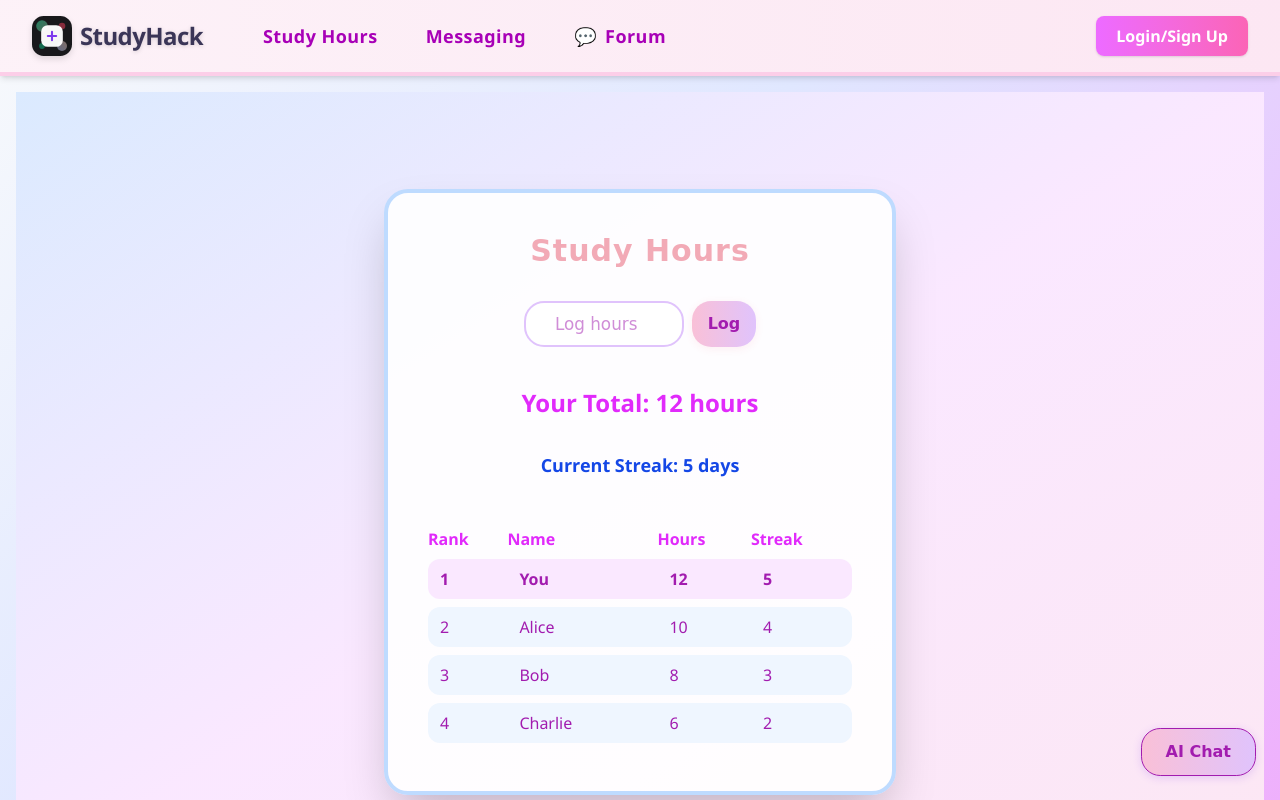
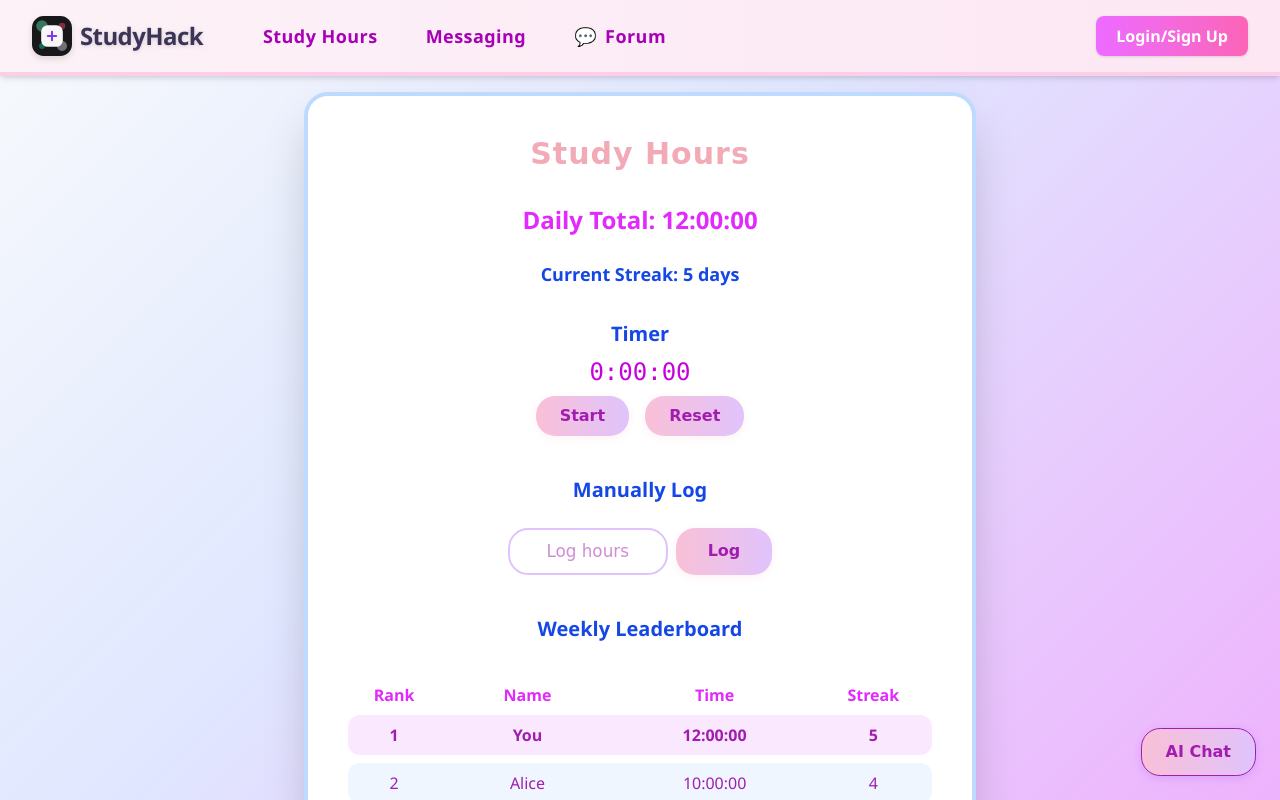
Before and after one commit to DanielZTWang/HackTheValley, a React (Vite) app in the folder client/: page /leaderboard in a window 1280 px wide. Shown: the top 800 px of the page. Built offline with nearby package versions, Linux system fonts and the light colour scheme.

Commit message:
lb frontend done

```diff
--- a/client/src/pages/Leaderboard.tsx
+++ b/client/src/pages/Leaderboard.tsx
@@ -13,6 +13,28 @@ function getTodayDateStr() {
 }
 
 const StudyHours: React.FC = () => {
+  // Timer state
+  const [timerValue, setTimerValue] = useState(0);
+  const [timerRunning, setTimerRunning] = useState(false);
+  useEffect(() => {
+    let interval: ReturnType<typeof setInterval> | null = null;
+    if (timerRunning) {
+      interval = setInterval(() => {
+        setTimerValue((prev) => prev + 1);
+      }, 1000);
+    }
+    return () => {
+      if (interval) clearInterval(interval);
+    };
+  }, [timerRunning]);
+  function formatTimer(sec: number) {
+    const h = Math.floor(sec / 3600);
+    const m = Math.floor((sec % 3600) / 60);
+    const s = sec % 60;
+    return `${h}:${m.toString().padStart(2, "0")}:${s
+      .toString()
+      .padStart(2, "0")}`;
+  }
   // Helper to format hours as hh:mm:ss
   function formatTime(hours: number) {
     const totalSeconds = Math.floor(hours * 3600);
@@ -88,17 +110,60 @@ const StudyHours: React.FC = () => {
   }, [lastLogDate]);
 
   return (
-    <div className="min-h-screen flex flex-col items-center justify-center bg-gradient-to-br from-blue-100 via-fuchsia-100 to-pink-100">
-      <div className="bg-white/90 rounded-3xl shadow-2xl border-4 border-blue-200 max-w-lg w-full flex flex-col gap-6 p-10 items-center">
+    <div className="min-h-screen flex items-center justify-center">
+      <div className="bg-white rounded-3xl shadow-2xl border-4 border-blue-200 max-w-2xl w-full min-h-[700px] flex flex-col gap-6 p-10 items-center">
         <h2 className="text-3xl font-extrabold text-blue-500 mb-2 tracking-widest text-center">
           Study Hours
         </h2>
+        <div className="text-2xl font-bold text-fuchsia-500 text-center">
+          Daily Total: {formatTimer(Math.floor(hours * 3600))}
+        </div>
+        <div className="text-lg font-semibold text-blue-700 mb-2 text-center">
+          Current Streak: {streak} {streak === 1 ? "day" : "days"}
+        </div>
+        <div className="flex flex-col items-center mb-4">
+          <div className="text-xl font-bold text-blue-700 mb-2">Timer</div>
+          <div className="text-2xl font-mono text-fuchsia-600 mb-2">
+            {formatTimer(timerValue)}
+          </div>
+          <div className="flex gap-4">
+            <button
+              type="button"
+              className={`px-6 py-2 rounded-full font-bold transition text-white ${
+                timerRunning
+                  ? "bg-blue-400 hover:bg-blue-500"
+                  : "bg-fuchsia-400 hover:bg-fuchsia-500"
+              }`}
+              onClick={() => {
+                if (timerRunning) {
+                  setTimerRunning(false);
+                } else {
+                  setTimerRunning(true);
+                }
+              }}
+            >
+              {timerRunning ? "Stop" : "Start"}
+            </button>
+            <button
+              type="button"
+              className="px-6 py-2 rounded-full font-bold transition text-white bg-gray-300 hover:bg-gray-400 text-gray-700"
+              onClick={() => {
+                setTimerRunning(false);
+                setTimerValue(0);
+              }}
+              disabled={timerRunning && timerValue === 0}
+            >
+              Reset
+            </button>
+          </div>
+        </div>
+        <div className="text-xl font-bold text-blue-700 mb-0 text-center">
+          Manually Log
+        </div>
         <form className="flex gap-2 mb-4" onSubmit={handleLog}>
           <input
-            className="border border-blue-200 rounded px-4 py-3 focus:outline-none focus:ring-2 focus:ring-fuchsia-200 w-40 text-center text-lg"
-            type="number"
-            min="0"
-            step="0.1"
+            className="border border-blue-200 rounded px-4 py-3 focus:outline-none focus:ring-2 focus:ring-fuchsia-200 w-40 text-center text-lg placeholder:text-center"
+            type="text"
             placeholder="Log hours"
             value={input}
             onChange={(e) => setInput(e.target.value)}
@@ -106,24 +171,22 @@ const StudyHours: React.FC = () => {
           />
           <button
             type="submit"
-            className="bg-blue-400 text-white px-4 py-2 rounded font-bold hover:bg-blue-500 transition"
+            className="px-8 py-2 rounded-full font-bold transition text-white bg-fuchsia-400 hover:bg-fuchsia-500"
           >
             Log
           </button>
         </form>
-        <div className="text-2xl font-bold text-fuchsia-500 mb-2">
-          Your Total: {hours} hours
-        </div>
-        <div className="text-lg font-semibold text-blue-700 mb-4">
-          Current Streak: {streak} {streak === 1 ? "day" : "days"}
+        {/* Your Total and Current Streak moved to top */}
+        <div className="text-xl font-bold text-blue-700 mb-2 text-center">
+          Weekly Leaderboard
         </div>
         <table className="w-full text-left border-separate border-spacing-y-2">
           <thead>
             <tr>
-              <th className="text-fuchsia-500">Rank</th>
-              <th className="text-fuchsia-500">Name</th>
-              <th className="text-fuchsia-500">Hours</th>
-              <th className="text-fuchsia-500">Streak</th>
+              <th className="text-fuchsia-500 text-center">Rank</th>
+              <th className="text-fuchsia-500 text-center">Name</th>
+              <th className="text-fuchsia-500 text-center">Time</th>
+              <th className="text-fuchsia-500 text-center">Streak</th>
             </tr>
           </thead>
           <tbody>
@@ -134,12 +197,16 @@ const StudyHours: React.FC = () => {
                   idx === 0 ? "bg-fuchsia-100 font-bold" : "bg-blue-50"
                 }
               >
-                <td className="px-3 py-2 rounded-l-xl">{idx + 1}</td>
-                <td className="px-3 py-2">{user.name}</td>
-                <td className="px-3 py-2">
-                  {user.name === "You" ? hours : user.hours}
+                <td className="px-3 py-2 rounded-l-xl text-center">
+                  {idx + 1}
                 </td>
-                <td className="px-3 py-2 rounded-r-xl">
+                <td className="px-3 py-2 text-center">{user.name}</td>
+                <td className="px-3 py-2 text-center">
+                  {user.name === "You"
+                    ? formatTime(hours)
+                    : formatTime(user.hours)}
+                </td>
+                <td className="px-3 py-2 rounded-r-xl text-center">
                   {user.name === "You" ? streak : user.streak}
                 </td>
               </tr>
```
